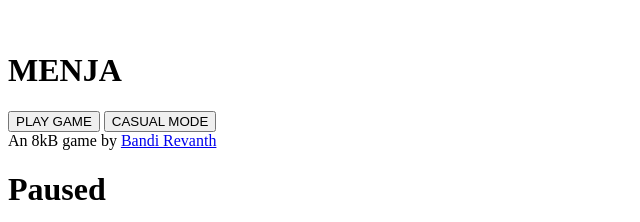
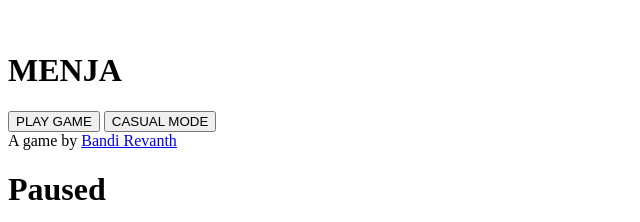
Before and after one commit to bandirevanth/Menja, a plain HTML site: page index.html in a window 1280 px wide. Shown: the part 127-349 px from the top of the page, without its empty margins (0-640 px from the left). Drawn offline with Linux system fonts and the light colour scheme.

Commit message:
Removed the word "8 kB"
I removed it, as the game isn't 8 kB like I thought it would be so, I deleted it.

```diff
--- a/index.html
+++ b/index.html
@@ -19,7 +19,7 @@
 		<h1>MENJA</h1>
 		<button type="button" class="play-normal-btn">PLAY GAME</button>
 		<button type="button" class="play-casual-btn">CASUAL MODE</button>
-		<div class="credits">An 8kB game by <a href="https://www.github.com/bandirevanth">Bandi Revanth</a></div>
+		<div class="credits">A game by <a href="https://www.github.com/bandirevanth">Bandi Revanth</a></div>
 	</div>
 	<div class="menu menu--pause">
 		<h1>Paused</h1>
```
